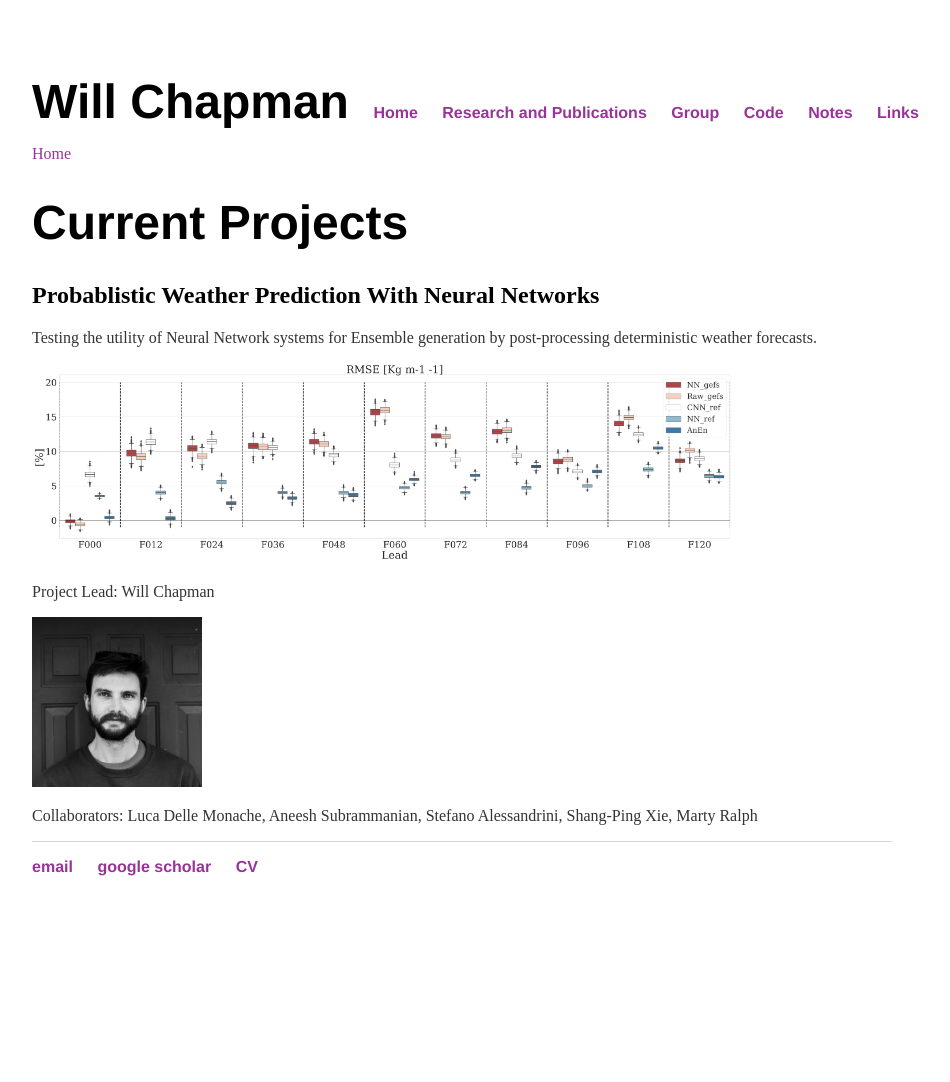
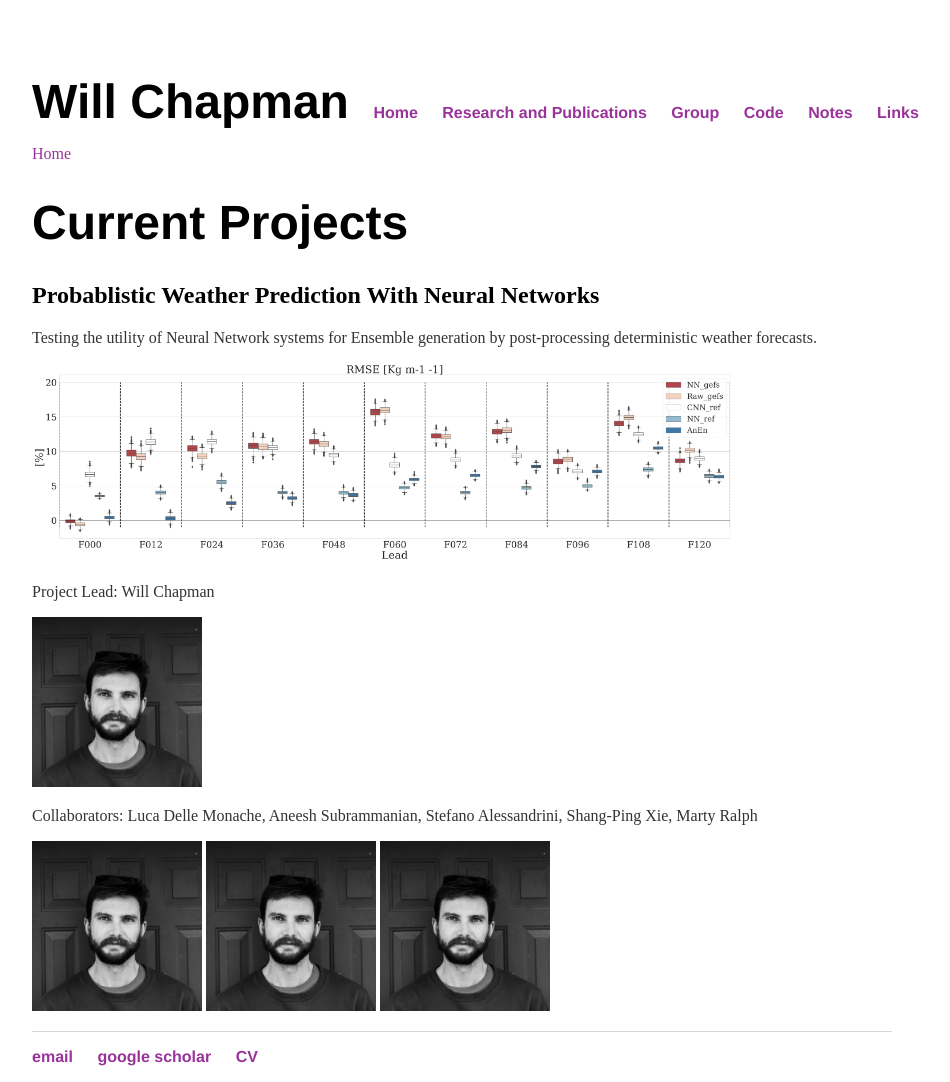
Before and after one commit to WillyChap/willychap_beta.github.io, a Jekyll site: the page built from research/projects.md, in a window 1280 px wide. Shown: the whole page, without its empty margins (276-1226 px from the left). Built offline with Jekyll 4.4.1, drawn with Linux system fonts in a browser that asks for light colours; our own code applies the rules of GitHub Pages for plain Markdown files; before the commit the page ends 900 px from its top, so only the background shows below that.

Commit message:
Update projects.md

```diff
--- a/research/projects.md
+++ b/research/projects.md
@@ -13,3 +13,7 @@
 <img src="http://willychap.github.io/images/william_chapman_square.jpg" alt="Me" width="170"/>
 
 Collaborators: Luca Delle Monache, Aneesh Subrammanian, Stefano Alessandrini, Shang-Ping Xie, Marty Ralph
+
+<img src="http://willychap.github.io/images/william_chapman_square.jpg" alt="Me" width="170"/>
+<img src="http://willychap.github.io/images/william_chapman_square.jpg" alt="Me" width="170"/>
+<img src="http://willychap.github.io/images/william_chapman_square.jpg" alt="Me" width="170"/>
```
